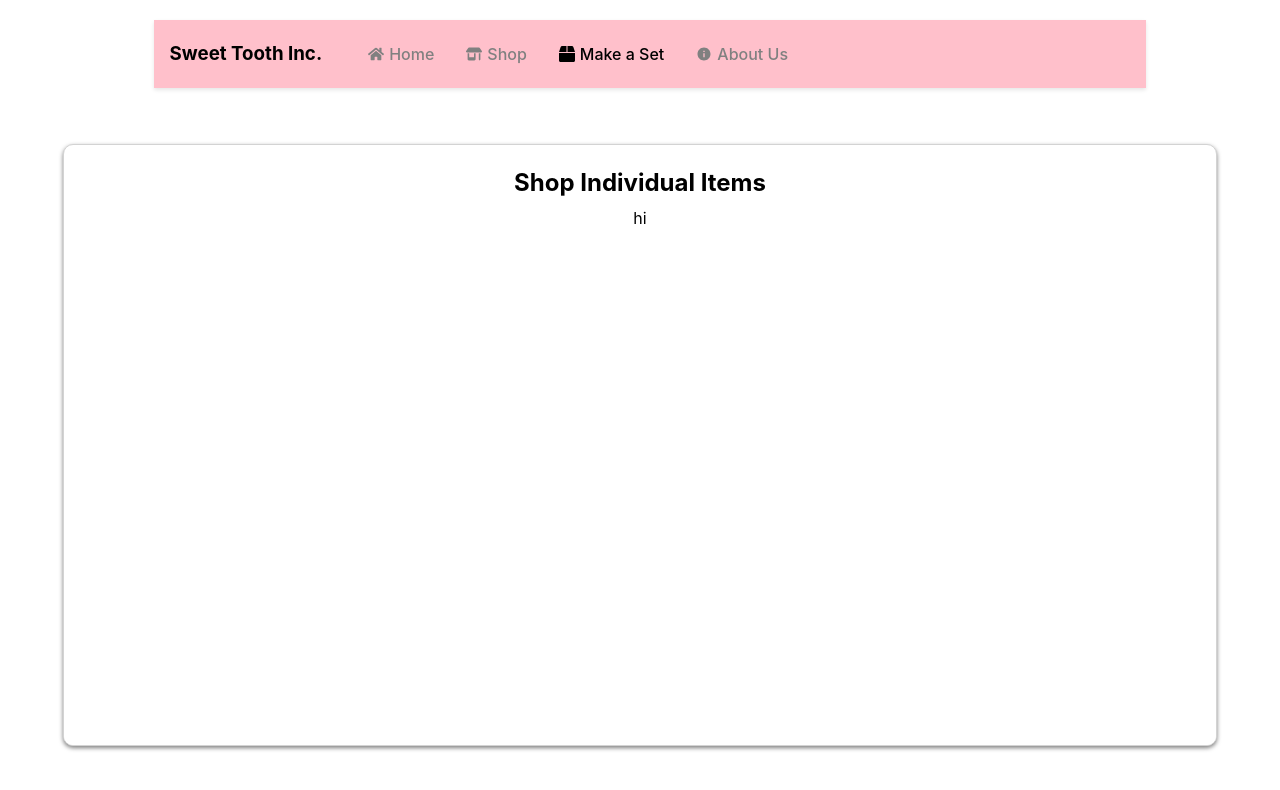
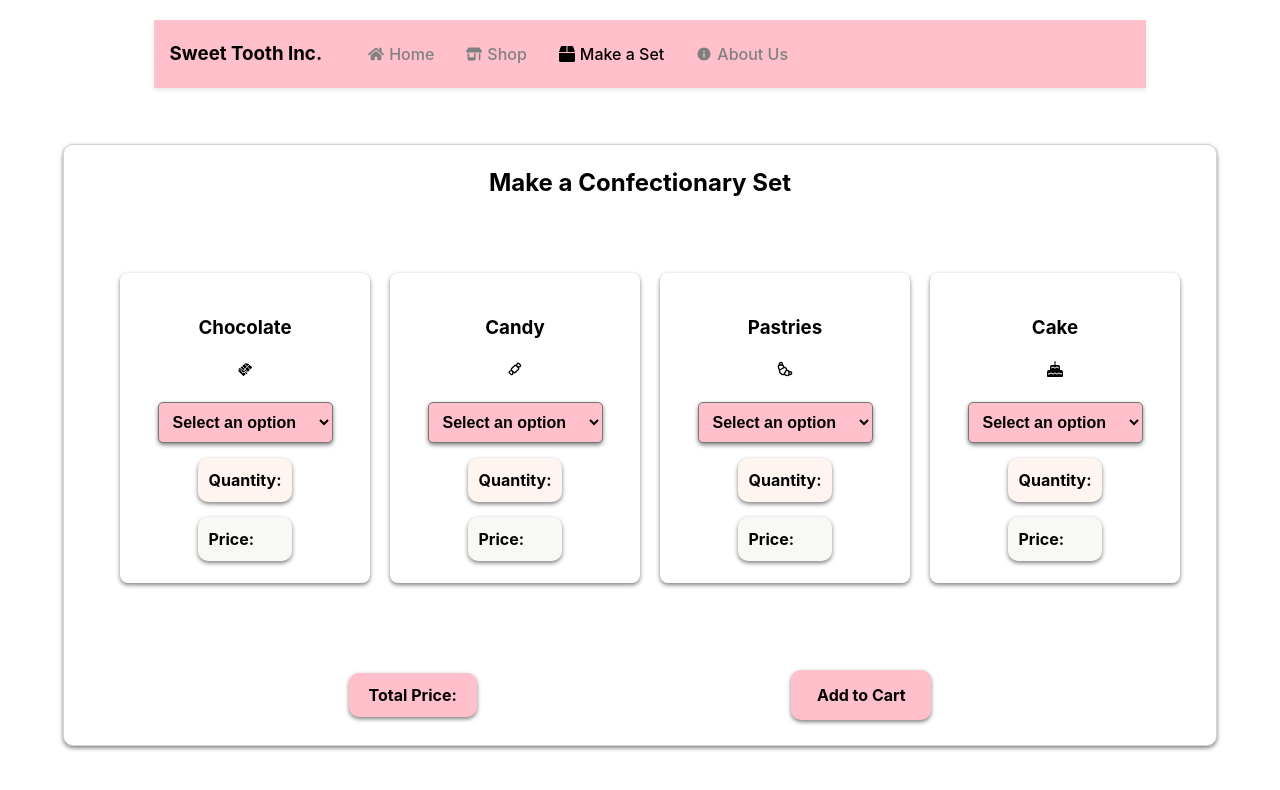
Before and after one commit to zookee76/https---github.com-zookee76-ITPROG-MCO, a React (Vite) app in the folder itprog-mco/: page /setpage in a window 1280 px wide. Shown: the top 790 px of the page. Built offline with nearby package versions, Linux system fonts and the light colour scheme.

Commit message:
finished set page

```diff
--- a/itprog-mco/components/productList.css
+++ b/itprog-mco/components/productList.css
@@ -95,4 +95,5 @@
     font-size: 16px;
     width: 140px;
     color: black;
+    font-weight: bold;
 }
--- a/itprog-mco/src/pages/setpage.css
+++ b/itprog-mco/src/pages/setpage.css
@@ -36,7 +36,8 @@ body {
     flex-direction: column;
     margin-top: 90px;
     justify-content: center;
-    overflow: auto;
+    overflow: hidden;
+    align-items: center;
 }
 
 .set-header {
@@ -45,7 +46,15 @@ body {
     text-align: center;
     font-weight: bold;
     margin-bottom: -15px;
+}
 
+.set-footer {
+    display: flex;
+    flex-direction: row;
+    width: 100%;
+    justify-content: space-evenly;
+    align-items: center;
+    gap: 30px;
 }
 
 .set-products {
@@ -55,5 +64,116 @@ body {
     background-color: white;
     justify-content: center;
     flex-wrap: wrap;
-    overflow: auto;
+    align-items: center;
 }
+
+.individual-set-product-container {
+    width: 210px;
+    height: 270px;
+    padding: 20px;
+    border-radius: 8px;
+    box-shadow: 0 2px 4px rgba(0, 0, 0, 0.5);
+    margin-bottom: 20px;
+    margin-top: 10px;
+    background-color: white;
+    overflow: hidden;
+    display: flex;
+    justify-content: center;
+    flex-direction: column;
+    margin-left: 20px;
+    align-items: center;
+}
+
+.individual-product-header {
+    font-weight: bold;
+    color: black;
+}
+
+.individual-product-footer {
+    font-weight: bold;
+    color: black;
+    margin-top: 10px;
+    display: flex;
+    flex-direction: column;
+    margin-top: 0px;
+}
+
+.indiv-set-price-container {
+    background: #F8F9F5FF;
+    display: flex;
+    margin-top: 15px;
+    height: 50%;
+    align-items: center;
+    justify-content: space-between;
+    border-radius: 10px;
+    padding: 10px;
+    box-shadow: 0 2px 4px rgba(0, 0, 0, 0.5);
+}
+
+.indiv-set-stock-container {
+    display: flex;
+    margin-top: 15px;
+    height: 50%;
+    background: #FEF4F0FF;
+    align-items: center;
+    justify-content: space-between;
+    border-radius: 10px;
+    padding: 10px;
+    box-shadow: 0 2px 4px rgba(0, 0, 0, 0.5);
+}
+
+.set-price-container {
+    display: flex;
+    margin-top: 10px;
+    background: pink;
+    align-items: center;
+    justify-content: space-between;
+    border-radius: 10px;
+    padding: 10px;
+    box-shadow: 0 2px 4px rgba(0, 0, 0, 0.5);
+    font-weight: bold;
+    margin-bottom: 25px;
+    font-size: 16px;
+    padding: 10px 20px;
+}
+
+.add-to-cart-button {
+    padding: 10px 20px;
+    margin-top: 10px;
+    background-color: pink;
+    color: white;
+    border: none;
+    border-radius: 10px;
+    cursor: pointer;
+    font-size: 16px;
+    width: 140px;
+    height: 50px;
+    color: black;
+    margin-bottom: 25px;
+    font-weight: bold;
+    box-shadow: 0 2px 4px rgba(0, 0, 0, 0.5);
+}
+
+#productDropdown {
+    padding: 10px;
+    font-size: 16px;
+    box-shadow: 0 2px 4px rgba(0, 0, 0, 0.5);
+    border-radius: 5px;
+    width: 175px;
+    margin-top: 25px;
+    font-weight: bold;
+    background-color: pink;
+    color: black;
+    overflow: scroll;
+    max-height: 20vh;
+}
+
+#productDropdown option[disabled] {
+    display: none;
+}
+
+#productDropdown option {
+    background-color: pink;
+    color: black;
+    font-weight: bold;
+}
--- a/itprog-mco/src/pages/setpage.jsx
+++ b/itprog-mco/src/pages/setpage.jsx
@@ -1,6 +1,10 @@
 import React, { useState, useLayoutEffect } from 'react';
 import { useNavigate } from "react-router-dom";
 import './setpage.css';
+import { BsFillCakeFill } from "react-icons/bs";
+import { GiChocolateBar } from "react-icons/gi";
+import { TbCandy } from "react-icons/tb";
+import { LuCroissant } from "react-icons/lu";
 
 function setpage({ setShowNavbar }) {
 
@@ -11,13 +15,100 @@ function setpage({ setShowNavbar }) {
         <div className="set-fullscreen">
             <div className="set-container">
                 <div className="set-header">
-                    <h2>Shop Individual Items</h2>
+                    <h2>Make a Confectionary Set</h2>
                 </div>
 
                 <div className="set-products">
-                    hi
+                    <div className="individual-set-product-container">
+                        <div className="individual-set-product-header">
+                            <h3>Chocolate</h3>
+                        </div>
+                        <GiChocolateBar/>
+                        <select id="productDropdown" name="productDropdown">
+                            <option value="" disabled selected hidden>Select an option</option> {/* hardcoded options, needs to be replaced with backend */}
+                            <option value="option1">Option 1</option>
+                            <option value="option2">Option 2</option>
+                            <option value="option3">Option 3</option>
+                        </select>
+                        <div className="individual-product-footer">
+                            <div className="indiv-set-stock-container">
+                                Quantity:
+                            </div>
+                            <div className="indiv-set-price-container">
+                                Price:
+                            </div>
+                        </div>
+                    </div>
+                    <div className="individual-set-product-container">
+                        <div className="individual-product-header">
+                            <h3>Candy</h3>
+                        </div>
+                        <TbCandy/>
+                        <select id="productDropdown" name="productDropdown">
+                            <option value="" disabled selected hidden>Select an option</option>
+                            <option value="option1">Option 1</option>
+                            <option value="option2">Option 2</option>
+                            <option value="option3">Option 3</option>
+                        </select>
+                        <div className="individual-product-footer">
+                            <div className="indiv-set-stock-container">
+                                    Quantity:
+                                </div>
+                                <div className="indiv-set-price-container">
+                                    Price:
+                                </div>
+                            </div>
+                        </div>
+                    <div className="individual-set-product-container">
+                        <div className="individual-product-header">
+                            <h3>Pastries</h3>
+                        </div>
+                        <LuCroissant/>
+                        <select id="productDropdown" name="productDropdown">
+                            <option value="" disabled selected hidden>Select an option</option>
+                            <option value="option1">Option 1</option>
+                            <option value="option2">Option 2</option>
+                            <option value="option3">Option 3</option>
+                        </select>
+                        <div className="individual-product-footer">
+                            <div className="indiv-set-stock-container">
+                                Quantity:
+                            </div>
+                            <div className="indiv-set-price-container">
+                                Price:
+                            </div>
+                        </div>
+                    </div>
+                    <div className="individual-set-product-container">
+                        <div className="individual-product-header">
+                            <h3>Cake</h3>
+                        </div>
+                        <BsFillCakeFill/>
+                        <select id="productDropdown" name="productDropdown">
+                            <option value="" disabled selected hidden>Select an option</option>
+                            <option value="option1">Option 1</option>
+                            <option value="option2">Option 2</option>
+                            <option value="option3">Option 3</option>
+                        </select>
+                        <div className="individual-product-footer">
+                        <div className="indiv-set-stock-container">
+                                Quantity:
+                            </div>
+                            <div className="indiv-set-price-container">
+                                Price:
+                            </div>
+                        </div>
+                    </div>
                 </div>
+                <div className="set-footer">
+                    <div className="set-price-container">
+                        Total Price:
+                    </div>
 
+                    <button className="add-to-cart-button">
+                    Add to Cart
+                    </button>
+                </div>
             </div>
         </div>
     );
```
